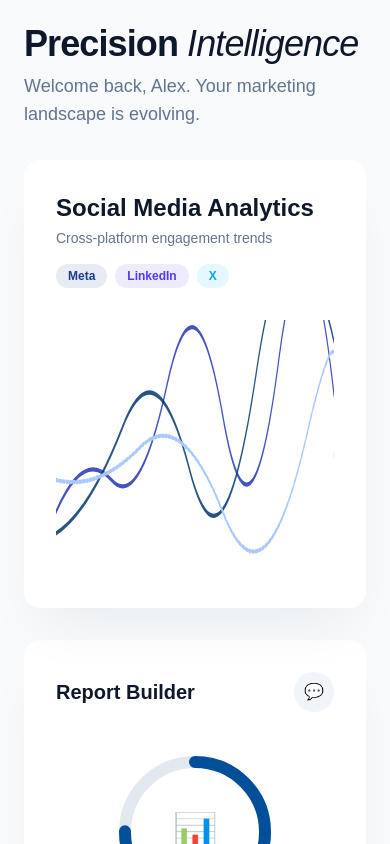
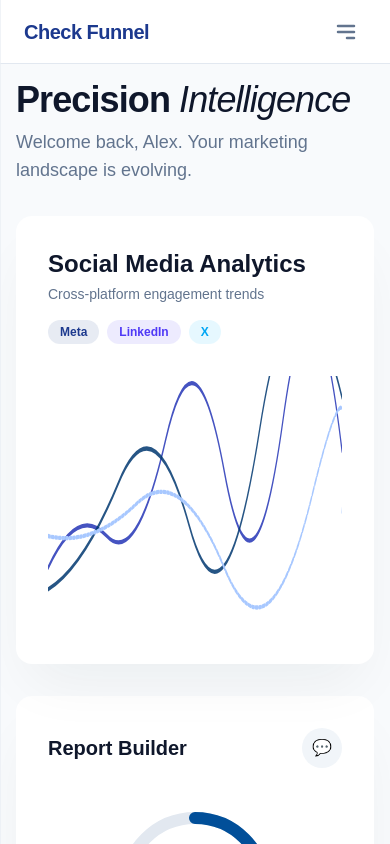
Before and after one commit to deemalvidarshana/check-funnel, a React (Vite) app in the folder check-funnel-frontend/: page /dashboard in a window 390 px wide. Shown: the top 844 px of the page. Built offline with nearby package versions, Linux system fonts and the light colour scheme; sample sign-in values are in the browser's storage.

Commit message:
mobile responsivenes

```diff
--- a/check-funnel-frontend/src/components/layout/Sidebar.jsx
+++ b/check-funnel-frontend/src/components/layout/Sidebar.jsx
@@ -135,7 +135,7 @@
 
 // ---------------- Sidebar Component ----------------
 export default function Sidebar() {
-  const { isCollapsed, toggleSidebar } = useSidebar();
+  const { isCollapsed, toggleSidebar, isMobileOpen, setIsMobileOpen } = useSidebar();
   const [user, setUser] = useState(null);
   const [isProfileOpen, setIsProfileOpen] = useState(false);
   const [isAvatarModalOpen, setIsAvatarModalOpen] = useState(false);
@@ -198,15 +198,26 @@
           onClose={() => setToast(null)}
         />
       )}
+
+      {/* Mobile Backdrop */}
+      {isMobileOpen && (
+        <div
+          className="fixed inset-0 bg-slate-900/60 backdrop-blur-sm z-[55] lg:hidden animate-in fade-in duration-300"
+          onClick={() => setIsMobileOpen(false)}
+        />
+      )}
+
       <aside
-        className={`hidden lg:flex flex-col fixed left-0 top-0 h-screen bg-slate-50 border-r border-slate-200 z-[60] py-8 transition-all duration-300 ease-in-out ${
-          isCollapsed ? "w-20" : "w-72"
+        className={`fixed left-0 top-0 h-screen bg-slate-50 border-r border-slate-200 z-[60] py-8 transition-all duration-300 ease-in-out flex flex-col ${
+          isCollapsed ? "lg:w-20" : "lg:w-72"
+        } ${
+          isMobileOpen ? "translate-x-0 w-72" : "-translate-x-full lg:translate-x-0"
         }`}
       >
-        {/* Toggle Button */}
+        {/* Toggle Button (Desktop Only) */}
         <button
           onClick={toggleSidebar}
-          className="absolute -right-3 top-10 flex h-6 w-6 items-center justify-center rounded-full border border-slate-200 bg-white text-slate-500 shadow-sm transition-colors hover:text-blue-700 hover:border-blue-200 z-50"
+          className="absolute -right-3 top-10 hidden lg:flex h-6 w-6 items-center justify-center rounded-full border border-slate-200 bg-white text-slate-500 shadow-sm transition-colors hover:text-blue-700 hover:border-blue-200 z-50"
         >
           <ChevronIcon direction={isCollapsed ? "right" : "left"} />
         </button>
--- a/check-funnel-frontend/src/context/SidebarContext.jsx
+++ b/check-funnel-frontend/src/context/SidebarContext.jsx
@@ -9,6 +9,8 @@
     return saved === "true";
   });
 
+  const [isMobileOpen, setIsMobileOpen] = useState(false);
+
   const toggleSidebar = () => {
     setIsCollapsed((prev) => {
       const newVal = !prev;
@@ -17,8 +19,19 @@
     });
   };
 
+  const toggleMobileMenu = () => {
+    setIsMobileOpen(prev => !prev);
+  };
+
   return (
-    <SidebarContext.Provider value={{ isCollapsed, toggleSidebar, setIsCollapsed }}>
+    <SidebarContext.Provider value={{
+      isCollapsed,
+      toggleSidebar,
+      setIsCollapsed,
+      isMobileOpen,
+      setIsMobileOpen,
+      toggleMobileMenu
+    }}>
       {children}
     </SidebarContext.Provider>
   );
--- a/check-funnel-frontend/src/layouts/MainLayout.jsx
+++ b/check-funnel-frontend/src/layouts/MainLayout.jsx
@@ -1,21 +1,49 @@
-import { Outlet } from "react-router-dom";
+import { useEffect } from "react";
+import { Outlet, useLocation } from "react-router-dom";
 import Sidebar from "../components/layout/Sidebar";
 import { SidebarProvider, useSidebar } from "../context/SidebarContext";
 
 function MainLayoutContent() {
-  const { isCollapsed, toggleSidebar } = useSidebar();
+  const { isCollapsed, toggleSidebar, isMobileOpen, toggleMobileMenu, setIsMobileOpen } = useSidebar();
+  const location = useLocation();
+
+  // Close mobile menu on route change
+  useEffect(() => {
+    setIsMobileOpen(false);
+  }, [location, setIsMobileOpen]);
 
   return (
     <div className="min-h-screen bg-slate-50 overflow-x-hidden">
+      {/* Mobile Top Header */}
+      <header className="fixed top-0 left-0 right-0 h-16 bg-white border-b border-slate-200 z-[50] flex items-center justify-between px-6 lg:hidden">
+        <span className="font-extrabold text-xl tracking-tight text-blue-900">
+          Check Funnel
+        </span>
+        <button
+          onClick={toggleMobileMenu}
+          className="p-2 text-slate-500 hover:text-blue-700 transition-colors"
+        >
+          {isMobileOpen ? (
+            <svg className="w-6 h-6" fill="none" viewBox="0 0 24 24" stroke="currentColor">
+              <path strokeLinecap="round" strokeLinejoin="round" strokeWidth={2.5} d="M6 18L18 6M6 6l12 12" />
+            </svg>
+          ) : (
+            <svg className="w-6 h-6" fill="none" viewBox="0 0 24 24" stroke="currentColor">
+              <path strokeLinecap="round" strokeLinejoin="round" strokeWidth={2.5} d="M4 6h16M4 12h16m-7 6h7" />
+            </svg>
+          )}
+        </button>
+      </header>
+
       <Sidebar collapsed={isCollapsed} onToggle={toggleSidebar} />
 
       {/* content starts exactly after sidebar */}
       <main
-        className={`min-h-screen transition-all duration-300 ease-in-out ${
+        className={`min-h-screen transition-all duration-300 ease-in-out pt-16 lg:pt-0 ${
           isCollapsed ? "lg:pl-20" : "lg:pl-72"
         }`}
       >
-        <div className="p-6 sm:p-8 lg:p-10">
+        <div className="p-4 sm:p-8 lg:p-10">
           <Outlet />
         </div>
       </main>
```
